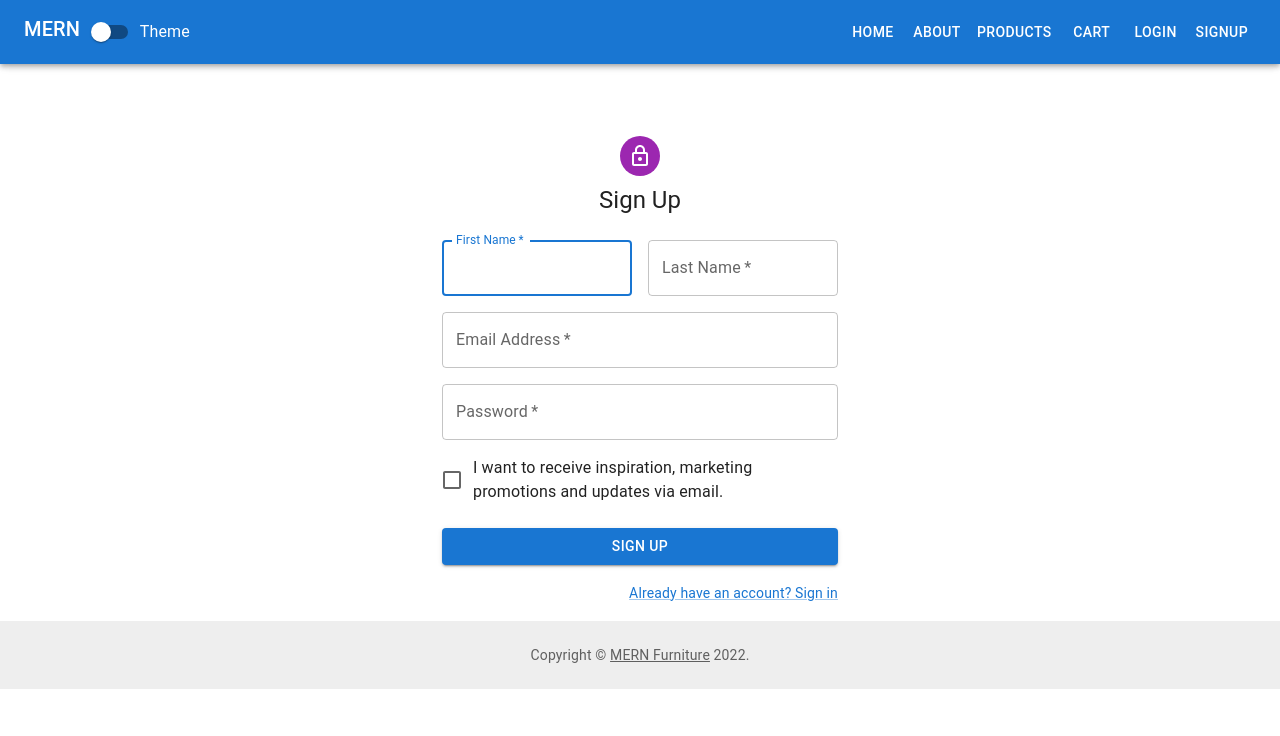
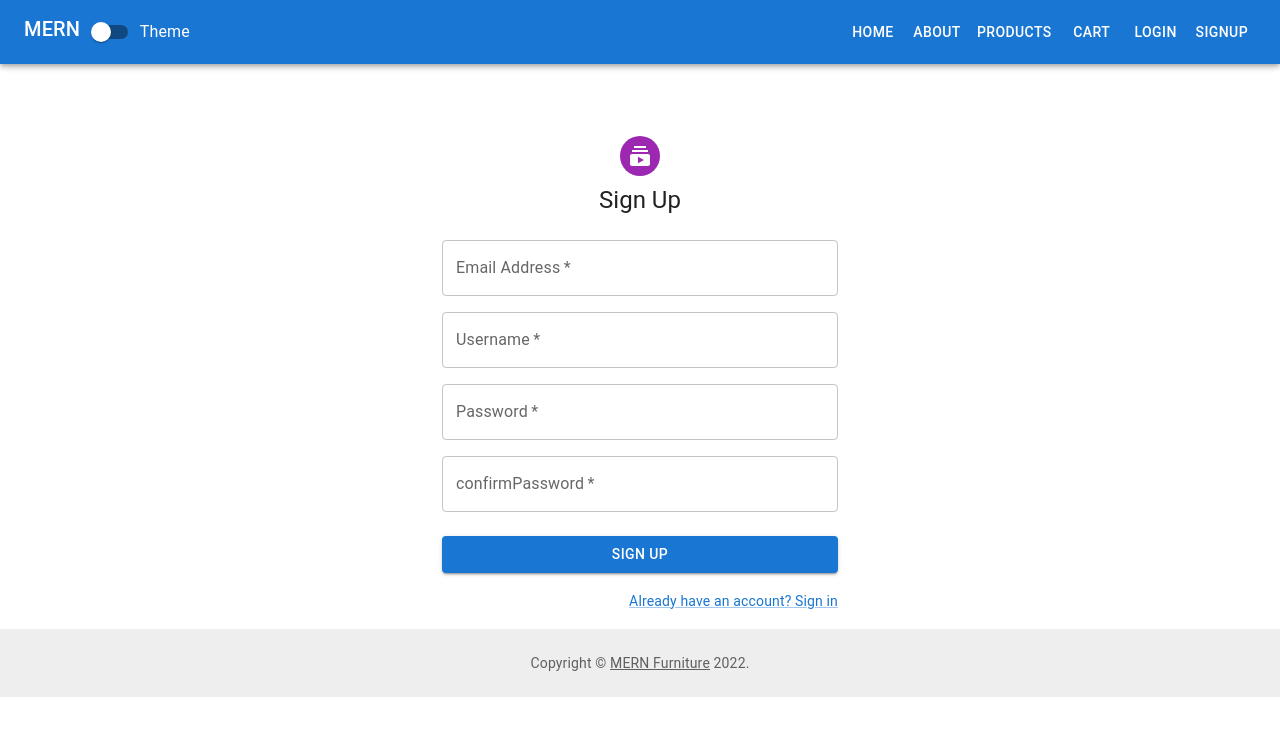
Before and after one commit to kimg5/eshop-frontend, a React (Create React App) app: page /signup in a window 1280 px wide. Shown: the top 736 px of the page. Built offline with nearby package versions, Linux system fonts and the light colour scheme.

Commit message:
signup page

```diff
--- a/src/pages/Login.js
+++ b/src/pages/Login.js
@@ -5,6 +5,7 @@ import Box from "@mui/material/Box";
 import Avatar from "@mui/material/Avatar";
 import Typography from "@mui/material/Typography";
 import LockOutlinedIcon from "@mui/icons-material/LockOutlined";
+import LoginIcon from '@mui/icons-material/Login';
 import TextField from "@mui/material/TextField";
 import Button from "@mui/material/Button";
 import AuthContext from "../context/authContext";
@@ -29,8 +30,8 @@ function Login() {
           alignItems: "center",
         }}
       >
-        <Avatar sx={{ m: 1, bgcolor: "secondary.main" }}>
-          <LockOutlinedIcon />
+        <Avatar sx={{ m: 1, bgcolor: "primary.main" }}>
+          <LoginIcon />
         </Avatar>
         <Typography component="h1" variant="h5">
           Sign in
--- a/src/pages/Signup.js
+++ b/src/pages/Signup.js
@@ -10,6 +10,7 @@ import Link from '@mui/material/Link';
 import Grid from '@mui/material/Grid';
 import Box from '@mui/material/Box';
 import LockOutlinedIcon from '@mui/icons-material/LockOutlined';
+import SubscriptionsIcon from '@mui/icons-material/Subscriptions';
 import Typography from '@mui/material/Typography';
 import Container from '@mui/material/Container';
 import { createTheme, ThemeProvider } from '@mui/material/styles';
@@ -38,14 +39,14 @@ export function Signup() {
           }}
         >
           <Avatar sx={{ m: 1, bgcolor: 'secondary.main' }}>
-            <LockOutlinedIcon />
+            <SubscriptionsIcon />
           </Avatar>
           <Typography component="h1" variant="h5">
             Sign up
           </Typography>
           <Box component="form" noValidate onSubmit={handleSubmit} sx={{ mt: 3 }}>
             <Grid container spacing={2}>
-              <Grid item xs={12} sm={6}>
+              {/* <Grid item xs={12} sm={6}>
                 <TextField
                   autoComplete="given-name"
                   name="firstName"
@@ -65,7 +66,7 @@ export function Signup() {
                   name="lastName"
                   autoComplete="family-name"
                 />
-              </Grid>
+              </Grid> */}
               <Grid item xs={12}>
                 <TextField
                   required
@@ -74,6 +75,17 @@ export function Signup() {
                   label="Email Address"
                   name="email"
                   autoComplete="email"
+                />
+              </Grid>
+
+              <Grid item xs={12}>
+                <TextField
+                  required
+                  fullWidth
+                  id="username"
+                  label="Username"
+                  name="username"
+                  autoComplete="username"
                 />
               </Grid>
               <Grid item xs={12}>
@@ -88,11 +100,22 @@ export function Signup() {
                 />
               </Grid>
               <Grid item xs={12}>
+                <TextField
+                  required
+                  fullWidth
+                  name="confirmPassword"
+                  label="confirmPassword"
+                  type="password"
+                  id="confirmPassword"
+                  autoComplete="confirmPassword"
+                />
+              </Grid>
+              {/* <Grid item xs={12}>
                 <FormControlLabel
                   control={<Checkbox value="allowExtraEmails" color="primary" />}
                   label="I want to receive inspiration, marketing promotions and updates via email."
                 />
-              </Grid>
+              </Grid> */}
             </Grid>
             <Button
               type="submit"
```
